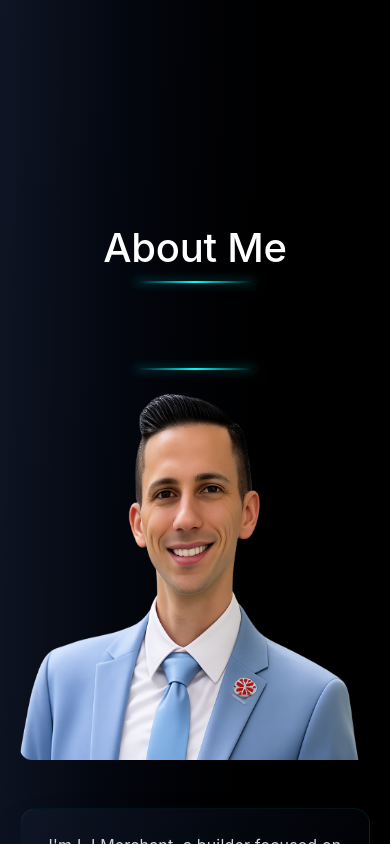
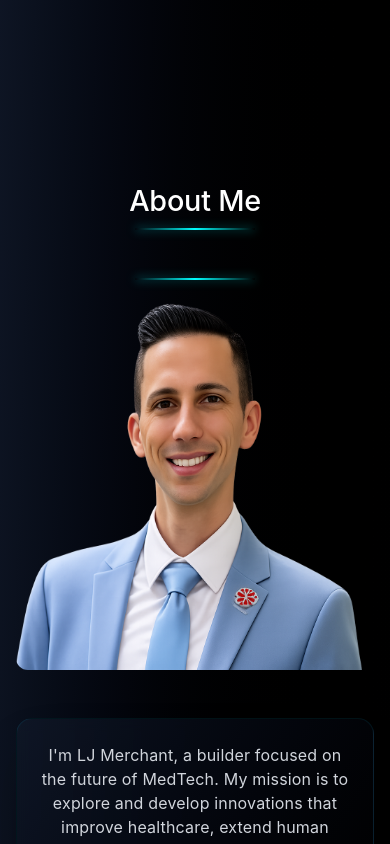
Before and after one commit to Abuhuuraira/ljmerchant_portfolio_website, a React (Vite) app: page / in a window 390 px wide. Shown: the part 720-1564 px from the top of the page. Built offline with nearby package versions, Linux system fonts and the light colour scheme.

Commit message:
Fix mobile right side overflow issue with overflow-x hidden and responsive padding

```diff
--- a/src/App.css
+++ b/src/App.css
@@ -1,12 +1,22 @@
 .app {
   min-height: 100vh;
   background: linear-gradient(135deg, #0a0a0a 0%, #1a1a1a 50%, #0a0a0a 100%);
+  overflow-x: hidden;
 }
 
 .section {
   padding: 100px 20px;
   text-align: center;
   border-bottom: 1px solid var(--border);
+  width: 100%;
+  box-sizing: border-box;
+  overflow-x: hidden;
+}
+
+@media (max-width: 640px) {
+  .section {
+    padding: 60px 16px;
+  }
 }
 
 .hero-content {
@@ -48,6 +58,9 @@
 .content {
   max-width: 800px;
   margin: 0 auto;
+  width: 100%;
+  box-sizing: border-box;
+  padding: 0 10px;
 }
 
 .content h2 {
@@ -59,6 +72,17 @@
 .content p {
   font-size: 1.2rem;
   line-height: 1.6;
+}
+
+@media (max-width: 768px) {
+  .content h2 {
+    font-size: 1.8rem;
+    margin-bottom: 50px;
+  }
+
+  .content p {
+    font-size: 1rem;
+  }
 }
 
 .companies-list {
--- a/src/index.css
+++ b/src/index.css
@@ -5,6 +5,7 @@
 
 html {
   scroll-behavior: smooth;
+  overflow-x: hidden;
 }
 
 
@@ -41,16 +42,20 @@ html {
 
 body {
   margin: 0;
+  padding: 0;
+  overflow-x: hidden;
 }
 
 #root {
   width: 100%;
   margin: 0;
+  padding: 0;
   text-align: center;
   min-height: 100svh;
   display: flex;
   flex-direction: column;
   box-sizing: border-box;
+  overflow-x: hidden;
 }
 
 h1,
```
